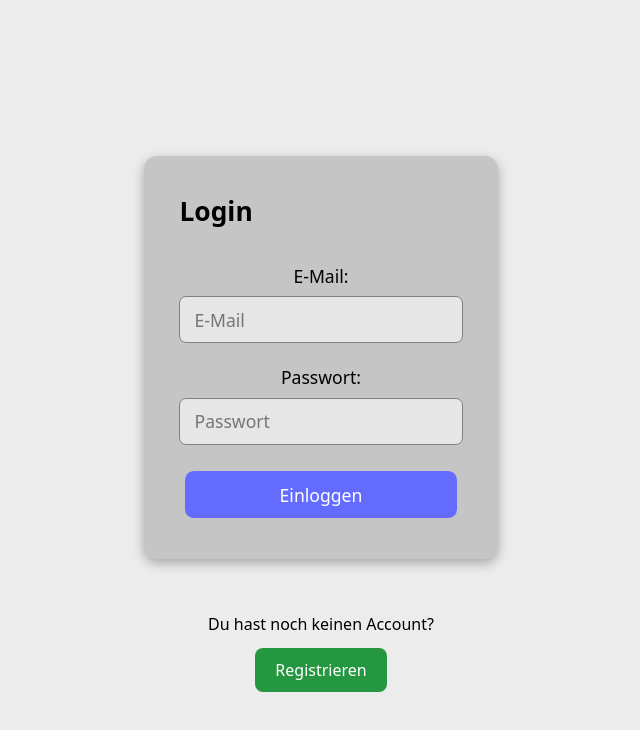
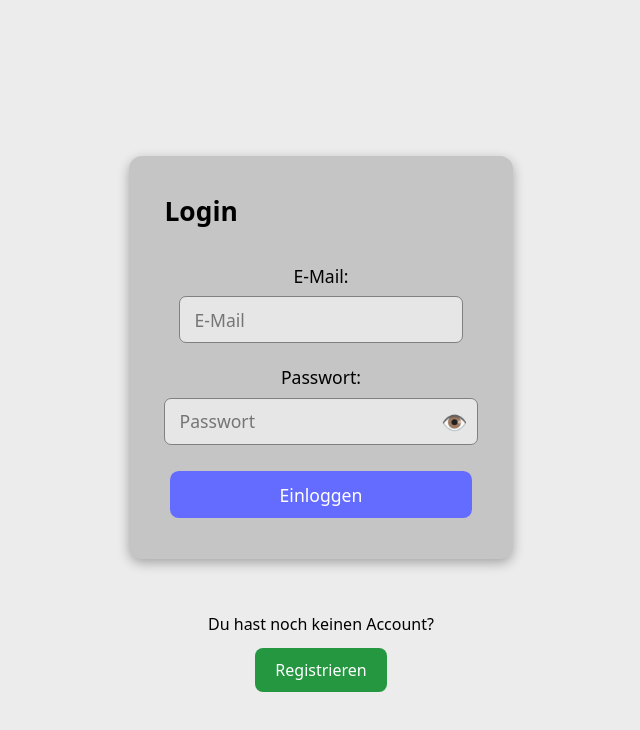
Before and after one commit to Pierro-e/HTWD-SE-shareshop_4B, a Vue app in the folder src/frontend/shareshop_4b/: page / in a window 1280 px wide. Shown: the top 730 px of the page, without its empty margins (319-959 px from the left). Built offline with nearby package versions, Linux system fonts and the light colour scheme.

Commit message:
passwort zwischen sichtbar oder verborgen

```diff
--- a/src/frontend/shareshop_4b/src/components/Login.vue
+++ b/src/frontend/shareshop_4b/src/components/Login.vue
@@ -14,14 +14,19 @@
       </div>
       <div class="login_pw">
         <label for="password" class="login_block">Passwort: </label>
+        <div class="password-input-container">
         <input
           v-model="password"
-          type="password"
+          :type="passwordFieldType"
           id="password"
           maxlength="30"
           placeholder="Passwort"
           required
         />
+        <span class="password-toggle-icon" @click="togglePasswordVisibility">
+          {{ passwordFieldType === 'password' ? '👁️' : '🕳️' }}
+        </span>
+      </div>
       </div>
       <button class="button-submit" type="submit">Einloggen</button>
     </form>
@@ -46,12 +51,16 @@ export default {
       email: "",
       password: "",
       errorMessage: "",
-
+      passwordFieldType: "password",
       theme: '',
       accent: ''
     };
   },
   methods: {
+    togglePasswordVisibility() {
+      this.passwordFieldType =
+        this.passwordFieldType === "password" ? "text" : "password";
+    },
     async onSubmit() {
       this.errorMessage = "";
       let response;
@@ -131,6 +140,24 @@ form label {
   display: flex;
   flex-direction: column;
 }
+.password-input-container {
+  position: relative;
+  display: flex;
+  align-items: center;
+}
+.password-toggle-icon {
+  position: absolute;
+  right: 10px;
+  cursor: pointer;
+  user-select: none;
+  font-size: 1.2em;
+}
+/* falls passwörter lange sind */
+.password-input-container input {
+    width: 100%;
+    padding-right: 2.5em; /* Platz für das Icon */
+}
+
 
 .login_block {
   margin-bottom: 0.4em;
```
